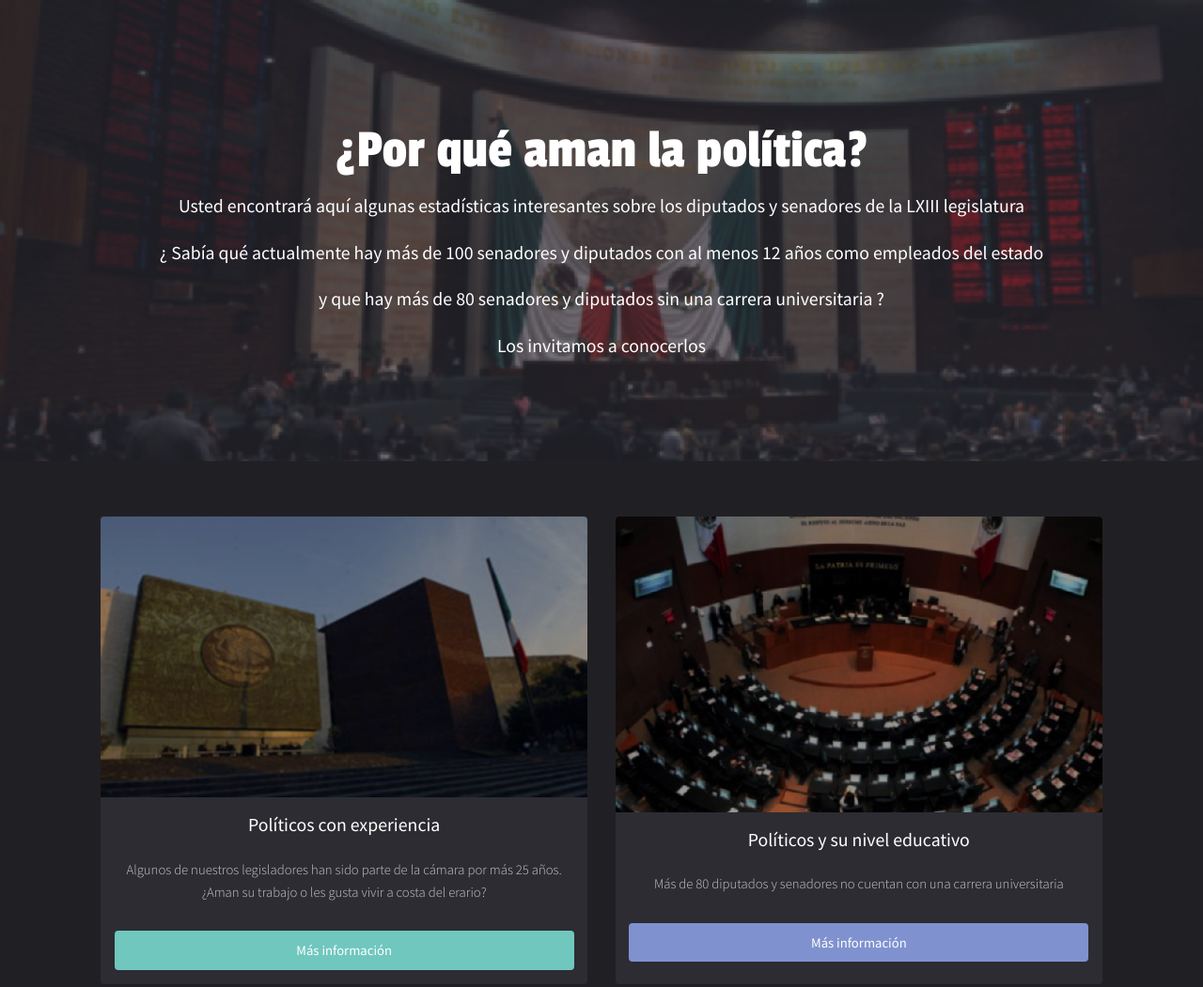
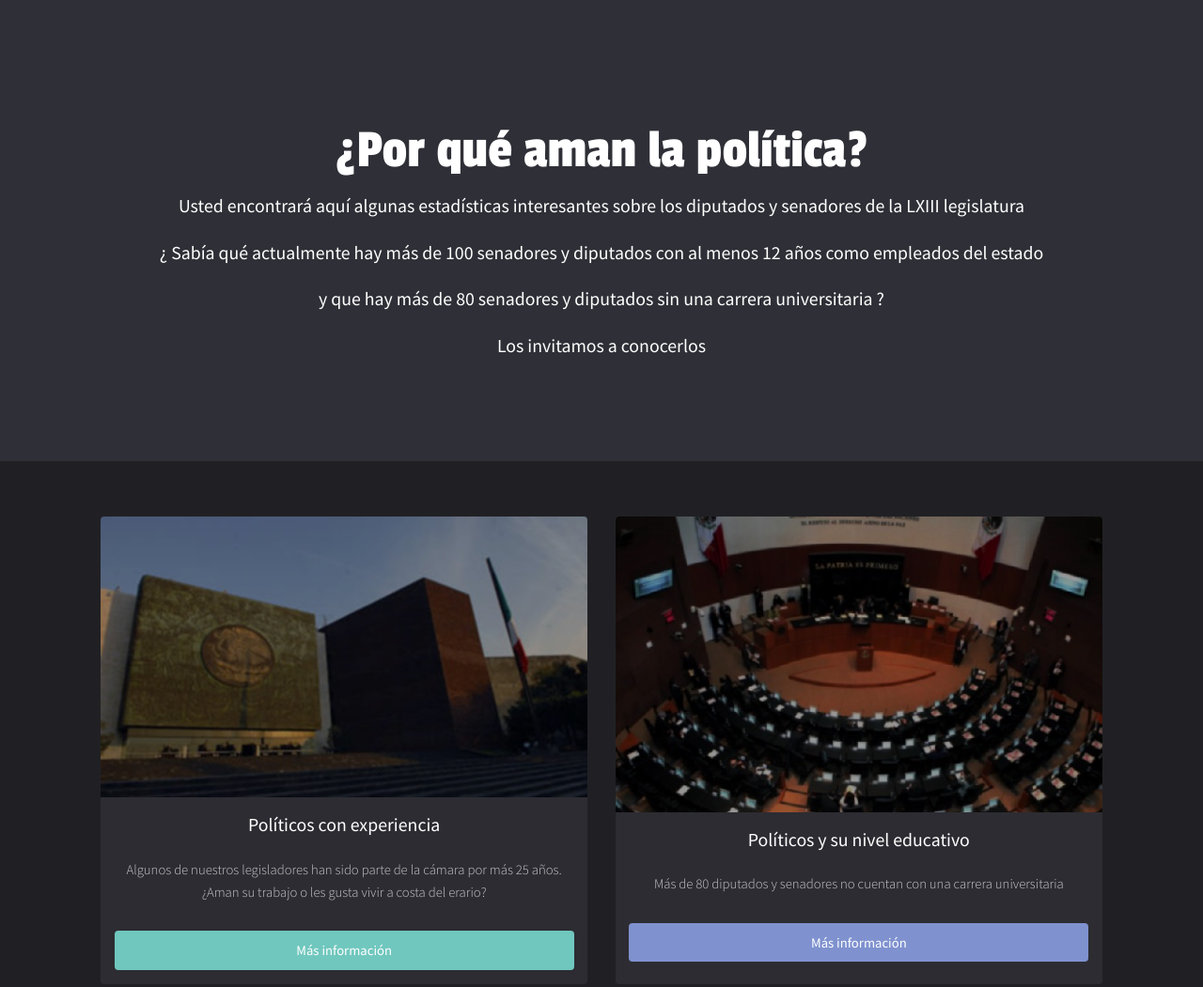
Before and after one commit to legislando/legislando.github.io, a plain HTML site: page index.html in a window 1280 px wide. Shown: the top 1051 px of the page at 94% size. Drawn offline with Linux system fonts and the light colour scheme.

Commit message:
Carga 1.3

```diff
--- a/assets/css/main.css
+++ b/assets/css/main.css
@@ -1177,8 +1177,7 @@
 		justify-content: center;
 		padding: 8em 4em 6em 4em;
 		min-height: 60vh;
-		background-image: url("../../images/bannerint.jpg");
-		background-position: center;
+				background-position: center;
 		background-size: cover;
 		background-repeat: no-repeat;
 		border-top: 0;
```
